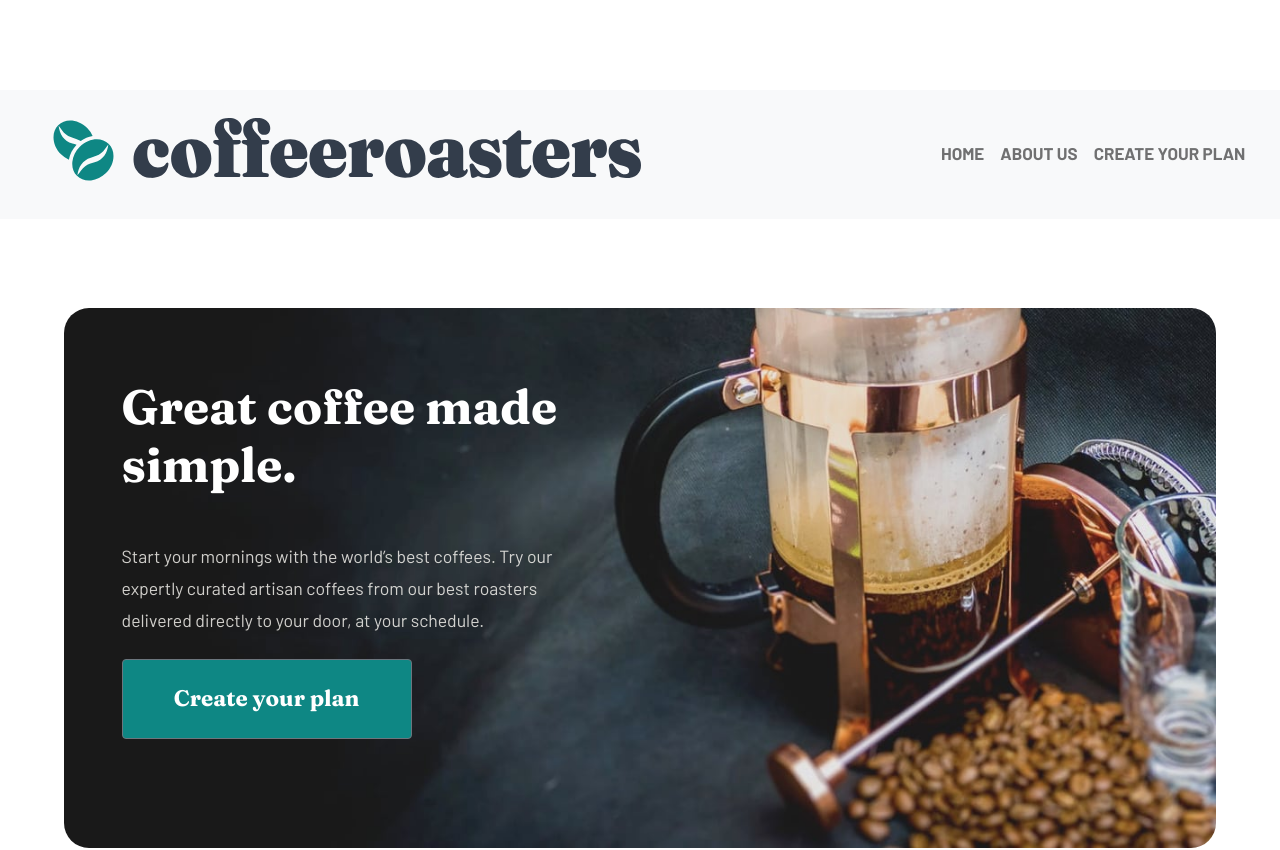
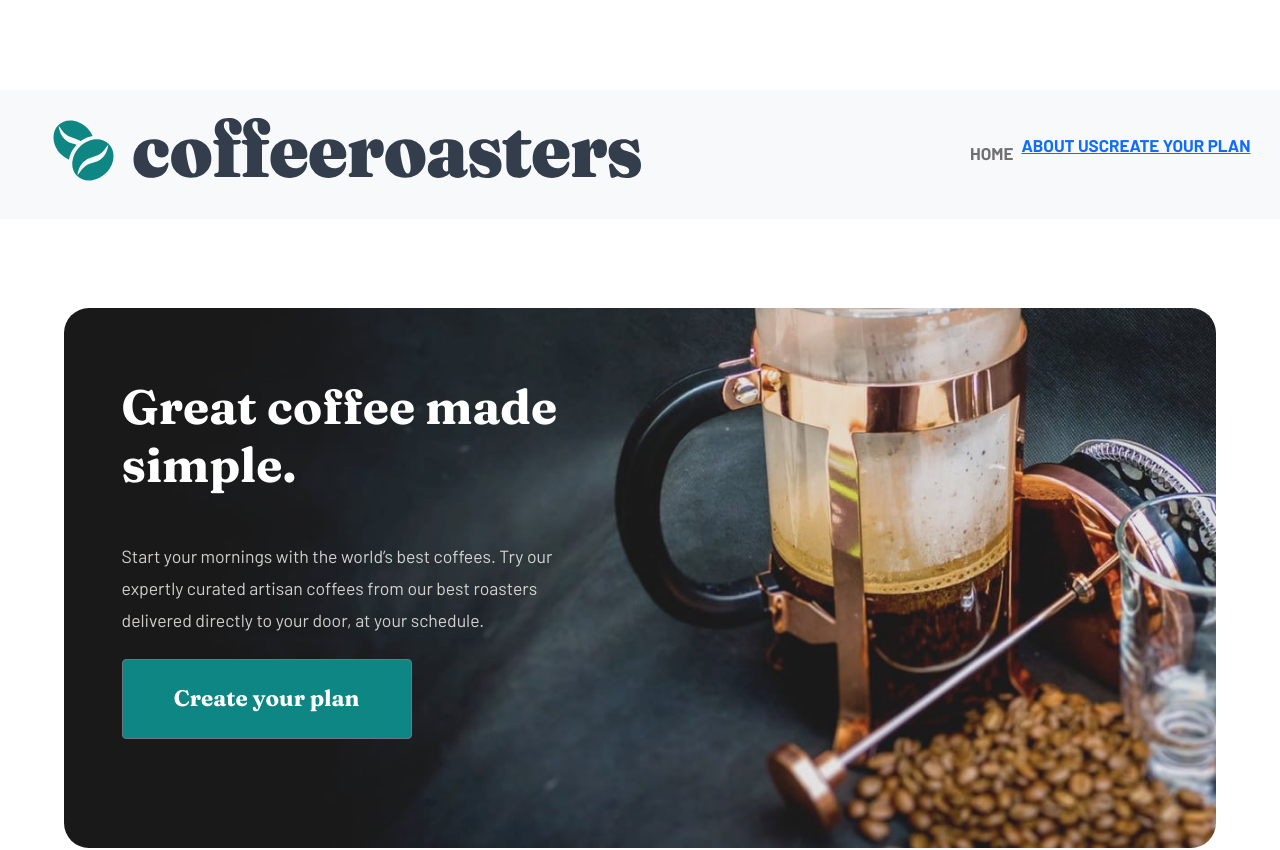
Before and after one commit to Protector1985/coffee-page, a React (Create React App) app: page / in a window 1280 px wide. Shown: the top 850 px of the page. Built offline with nearby package versions, Linux system fonts and the light colour scheme.

Commit message:
navlink test

```diff
--- a/src/App.js
+++ b/src/App.js
@@ -1,5 +1,5 @@
 import React, {Fragment} from 'react';
-import {Switch, Route, BrowserRouter as Router, useLocation} from 'react-router-dom'
+import {Switch, Route, HashRouter as Router, useLocation} from 'react-router-dom'
 
 import masterCSS from './master.module.css'
 import Header from './components/header/Header'
@@ -17,7 +17,7 @@ export const DisplayLocation = () => {
 
  export function App() {
   return (
-    <Router basename={"https://coffee-page-8ifiq.ondigitalocean.app/"}>
+    <Router>
         <Switch>
         <div className={masterCSS.container}>
             <Header />
@@ -26,11 +26,11 @@ export const DisplayLocation = () => {
                 <Home />
             </Route>
 
-            <Route path="/about">
+            <Route exact path="/about">
               <About />
             </Route>
 
-            <Route path ="/plan" >
+            <Route exact path ="/plan" >
               <CreatePlan />
             </Route>
 
--- a/src/components/header/Header.js
+++ b/src/components/header/Header.js
@@ -57,10 +57,10 @@ function Header() {
                         <NavLink className={`${headerCSS.linkItem} ${headerCSS.firstItem}`} href="/">HOME</NavLink>
                     </NavItem>
                     <NavItem>
-                        <NavLink className={headerCSS.linkItem} href="/about">ABOUT US</NavLink>
+                        <Link className={headerCSS.linkItem} to="/about">ABOUT US</Link>
                     </NavItem>
                     <NavItem>
-                            <NavLink className={headerCSS.linkItem} href="/plan">CREATE YOUR PLAN</NavLink>
+                            <Link className={headerCSS.linkItem} to="/plan">CREATE YOUR PLAN</Link>
                     </NavItem>
                 </Nav>
             </Collapse>
```
